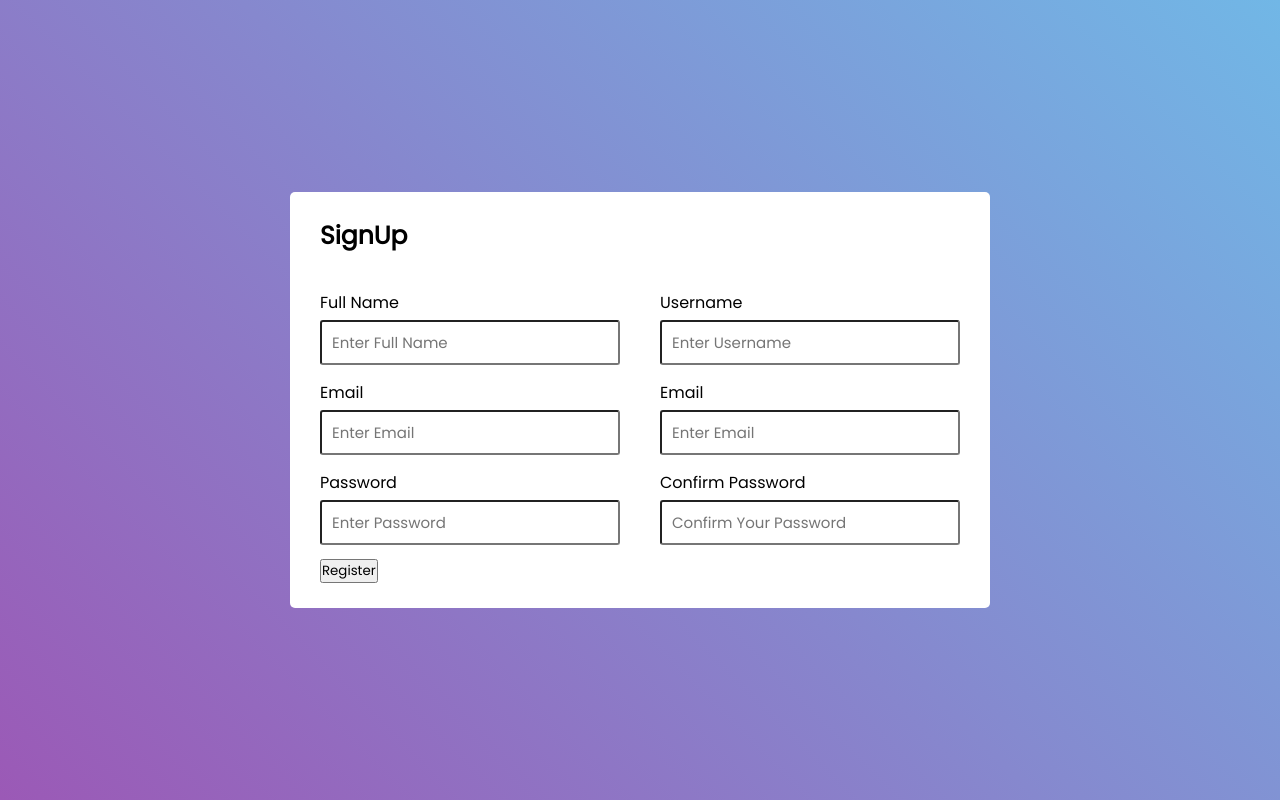
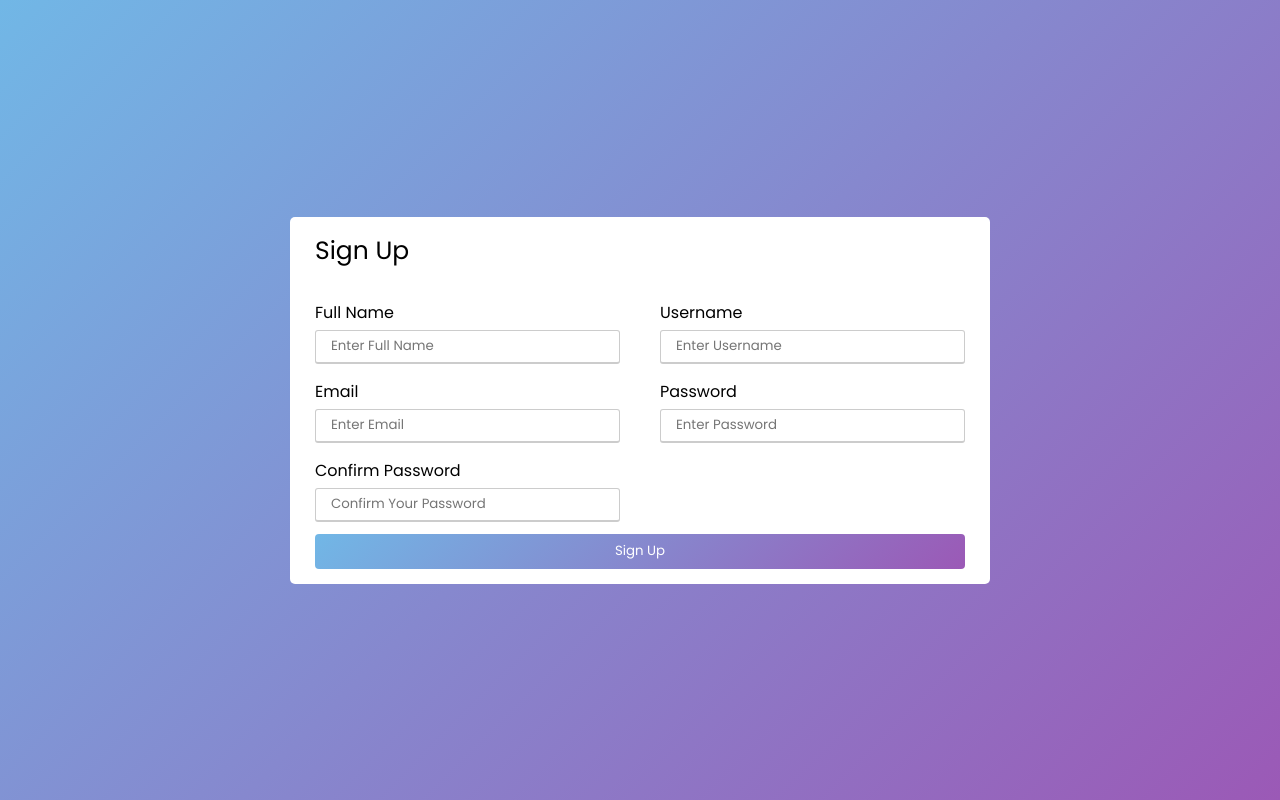
Before and after one commit to WilliamOnyejiaka/SignUp-Form, a plain HTML site: page index.html in a window 1280 px wide. Drawn offline with Linux system fonts and the light colour scheme.

Commit message:
Finished the project

```diff
--- a/index.html
+++ b/index.html
@@ -1,50 +1,46 @@
 <!DOCTYPE html>
 <html lang="en">
-
 <head>
     <meta charset="UTF-8">
     <meta http-equiv="X-UA-Compatible" content="IE=edge">
     <meta name="viewport" content="width=device-width, initial-scale=1.0">
-    <link rel="stylesheet" href="./style.css">
-    <title>SignUp Form</title>
+    <link rel="stylesheet" href="./css/style.css">
+    <title>Sign Up Form</title>
 </head>
-
 <body>
     <div class="container">
-        <div class="form-title">SignUp</div>
-        <form action="#">
+        <div class="form-title">
+            Sign Up
+        </div>
+
+        <form action="#" class="signup-form">
             <div class="user-details">
-                <div class="input-box">
-                    <span class="details" for="">Full Name</span>
-                    <input type="text" id="full-name" placeholder="Enter Full Name">
+                <div class="form-control">
+                    <label for="full-name" class="input-label">Full Name</label>
+                    <input type="text" id="full-name" placeholder="Enter Full Name" required>
                 </div>
-                <div class="input-box">
-                    <span class="details" for="">Username</span>
-                    <input type="text" id="username" placeholder="Enter Username">
+                <div class="form-control">
+                    <label for="username" class="input-label">Username</label>
+                    <input type="text" id="username" placeholder="Enter Username" required>
                 </div>
-                <div class="input-box">
-                    <span class="details" for="">Email</span>
-                    <input type="email" id="email" placeholder="Enter Email">
+                <div class="form-control">
+                    <label for="" class="input-label">Email</label>
+                    <input type="email" id="email" placeholder="Enter Email" required>
                 </div>
-                <div class="input-box">
-                    <span class="details" for="">Email</span>
-                    <input type="email" id="email" placeholder="Enter Email">
+                <div class="form-control">
+                    <label for="password" class="input-label">Password</label>
+                    <input type="password" id="password" placeholder="Enter Password" required>
                 </div>
-                <div class="input-box">
-                    <span class="details" for="">Password</span>
-                    <input type="password" id="password" placeholder="Enter Password">
-                </div>
-                <div class="input-box">
-                    <span class="details" for="">Confirm Password</span>
-                    <input type="password" id="confirm-password" placeholder="Confirm Your Password">
+                <div class="form-control">
+                    <label for="confirm-password" class="input-label">Confirm Password</label>
+                    <input type="password" id="confirm-password" placeholder="Confirm Your Password" required>
                 </div>
             </div>
 
             <div class="button">
-                <input type="submit" value="Register">
+                <input type="submit" value="Sign Up">
             </div>
         </form>
     </div>
 </body>
-
 </html>
--- /dev/null
+++ b/mine/sass/_config.scss
@@ -0,0 +1,8 @@
+
+$primary-color: #9b59b6;
+$secondary-color: #71b7e6;
+
+@font-face {
+    font-family: Poppins;
+    src: url(../assets/Poppins/Poppins-Regular.ttf) format("truetype");
+}
--- /dev/null
+++ b/mine/sass/_utilities.scss
@@ -0,0 +1,24 @@
+
+* {
+    margin: 0;
+    padding: 0;
+    box-sizing: border-box;
+    font-family: Poppins;
+}
+
+body {
+    display: flex;
+    height: 100vh;
+    align-items: center;
+    justify-content: center;
+    background: linear-gradient(-135deg, $secondary-color, $primary-color);
+    padding: 10px;
+}
+
+.container {
+    max-width: 700px;
+    width: 100%;
+    padding: 25px 30px;
+    background-color: #fff;
+    border-radius: 5px;
+}
--- /dev/null
+++ b/mine/sass/style.scss
@@ -0,0 +1,89 @@
+@import 'config';
+@import 'utilities';
+
+.container .form-title {
+    font-weight: 600;
+    font-size: 25px;
+    position: relative;
+}
+
+
+form {
+    .user-details {
+        display: flex;
+        flex-wrap: wrap;
+        justify-content: space-between;
+        margin: 20px 0 12px 0;
+
+        .input-box {
+            margin-top: 15px;
+            width: calc(100% / 2 - 20px);
+        }
+
+        .details {
+            display: block;
+            font-weight: 500;
+            margin-bottom: 5px;
+        }
+
+        input {
+            width: 100%;
+            height: 35px;
+            outline: none;
+            font-size: 15px;
+            padding-left: 10px;
+            border-radius: 3px;
+            border: 1px solid #ccc;
+            border-bottom-width: 2px;
+            transition: all 0.8s ease;
+
+            &:focus {
+                border: 1px solid #636060;
+
+            }
+        }
+    }
+
+    .button {
+        height: 45px;
+        margin-top: 45px 0;
+
+        input {
+            width: 100%;
+            height: 100%;
+            outline: none;
+            border: none;
+            color: #fff;
+            border-radius: 4px;
+            transition: all 1s linear;
+            background: linear-gradient(135deg,$secondary-color,$primary-color);
+
+            &:hover {
+                cursor: pointer;
+                background: linear-gradient(-135deg,$secondary-color,$primary-color);
+            }
+        }
+    }
+}
+
+@media (max-width: 584px) {
+
+    .container {
+        max-width: 100%;
+    }
+
+    form .user-details .input-box {
+        margin-bottom: 5px;
+        width: 100%;
+    }
+
+    .container form .user-details {
+        max-height: 300px;
+        overflow-y: scroll;
+    }
+
+
+    .user-details::-webkit-scrollbar {
+        width: 0;
+    }
+}
--- /dev/null
+++ b/sass/_config.scss
@@ -0,0 +1,8 @@
+$primary-color: #9b59b6;
+$secondary-color: #71b7e6;
+$ash-color: #ccc;
+
+@font-face {
+    font-family: Poppins;
+    src: url(../assets/Poppins/Poppins-Regular.ttf) format('truetype');
+}
--- /dev/null
+++ b/sass/_utilities.scss
@@ -0,0 +1,24 @@
+
+*{
+    margin: 0;
+    padding: 0;
+    box-sizing: border-box;
+    font-family: Poppins;
+}
+
+body {
+    background: linear-gradient(135deg,$secondary-color,$primary-color);
+    display: flex;
+    height: 100vh;
+    justify-content: center;
+    align-items: center;
+    padding: 0 10px;
+}
+
+.container {
+    background: #fff;
+    max-width: 700px;
+    width: 100%;
+    border-radius: 5px;
+    padding: 15px 25px;
+}
--- /dev/null
+++ b/sass/style.scss
@@ -0,0 +1,77 @@
+@import 'config';
+@import 'utilities';
+
+.container .form-title {
+    font-weight: 500;
+    font-size: 25px;
+}
+
+.signup-form {
+
+    .user-details {
+        display: flex;
+        flex-wrap: wrap;
+        justify-content: space-between;
+        margin: 15px 0 12px 0;
+
+
+        .form-control {
+            margin-top: 15px;
+            width: calc(100% / 2 - 20px);
+
+            .input-label {
+                display: block;
+                margin-bottom: 5px;
+            }
+
+            input {
+                height: 34px;
+                width: 100%;
+                outline: none;
+                border: 1px solid $ash-color;
+                padding: 15px;
+                border-radius: 3px;
+                border-bottom-width: 2px;
+                transform: all 5s ease;
+
+                &:focus,&:valid {
+                    border-color: $primary-color;
+                }
+            }
+        }
+    }
+
+    input[type='submit']{
+        width: 100%;
+        height: 35px;
+        outline: none;
+        border: none;
+        color: #fff;
+        border-radius: 4px;
+        background: linear-gradient(135deg,$secondary-color,$primary-color);
+        transition: all 1s ease;
+
+        &:hover {
+            background: linear-gradient(-135deg,$secondary-color,$primary-color);
+        }
+    }
+}
+
+@media (max-width: 584px) {
+
+    .signup-form {
+
+        .user-details {
+            height: 300px;
+            overflow-y: scroll;
+
+            &::-webkit-scrollbar{
+                width: 0;
+            }
+
+            .form-control{
+                width: 100%;
+            }
+        }
+    }
+}
```
Also changed, not shown: mine/index.html (added, +50 -0 lines), css/style.css (added), mine/css/style.css (added), style.css (deleted), 2 other files.
